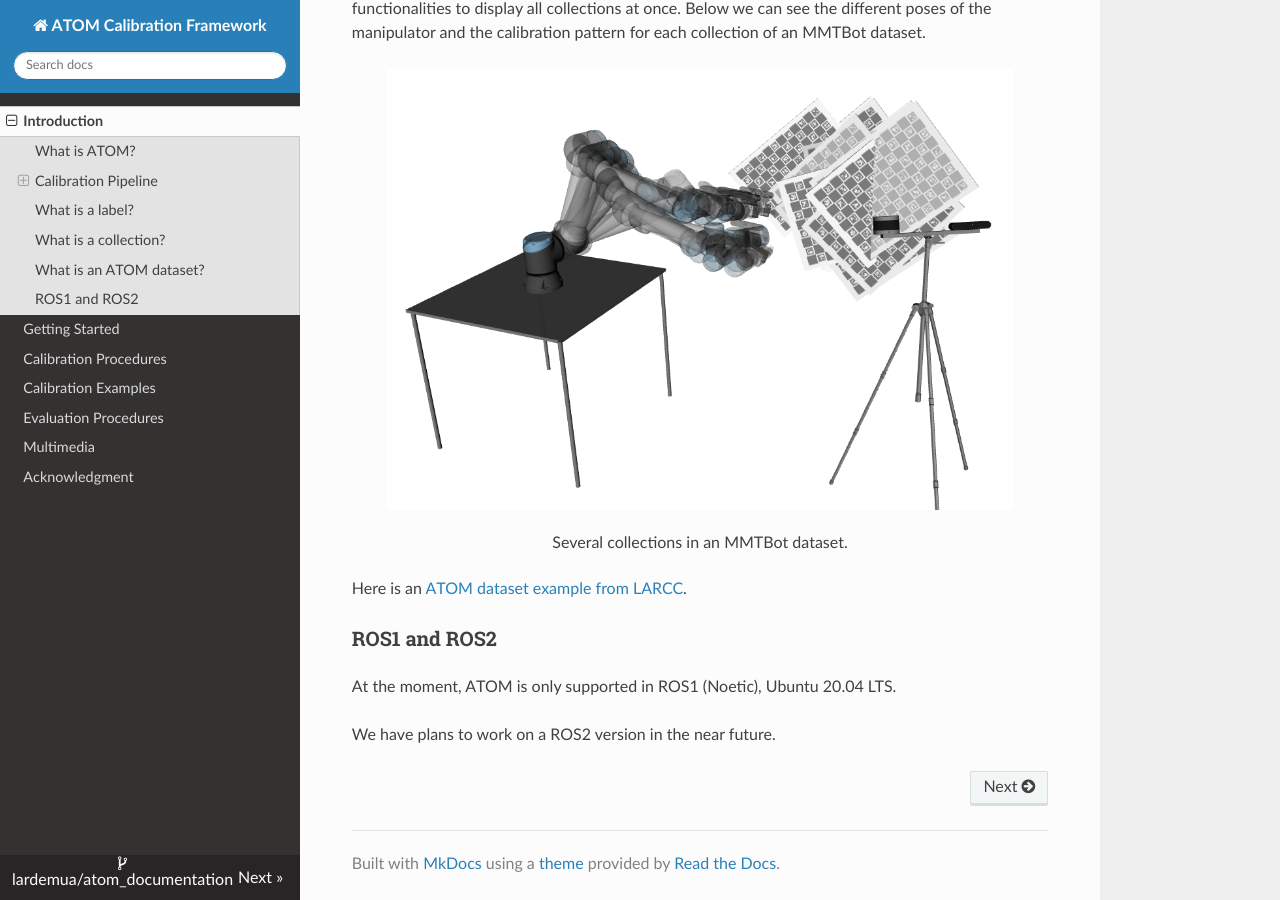
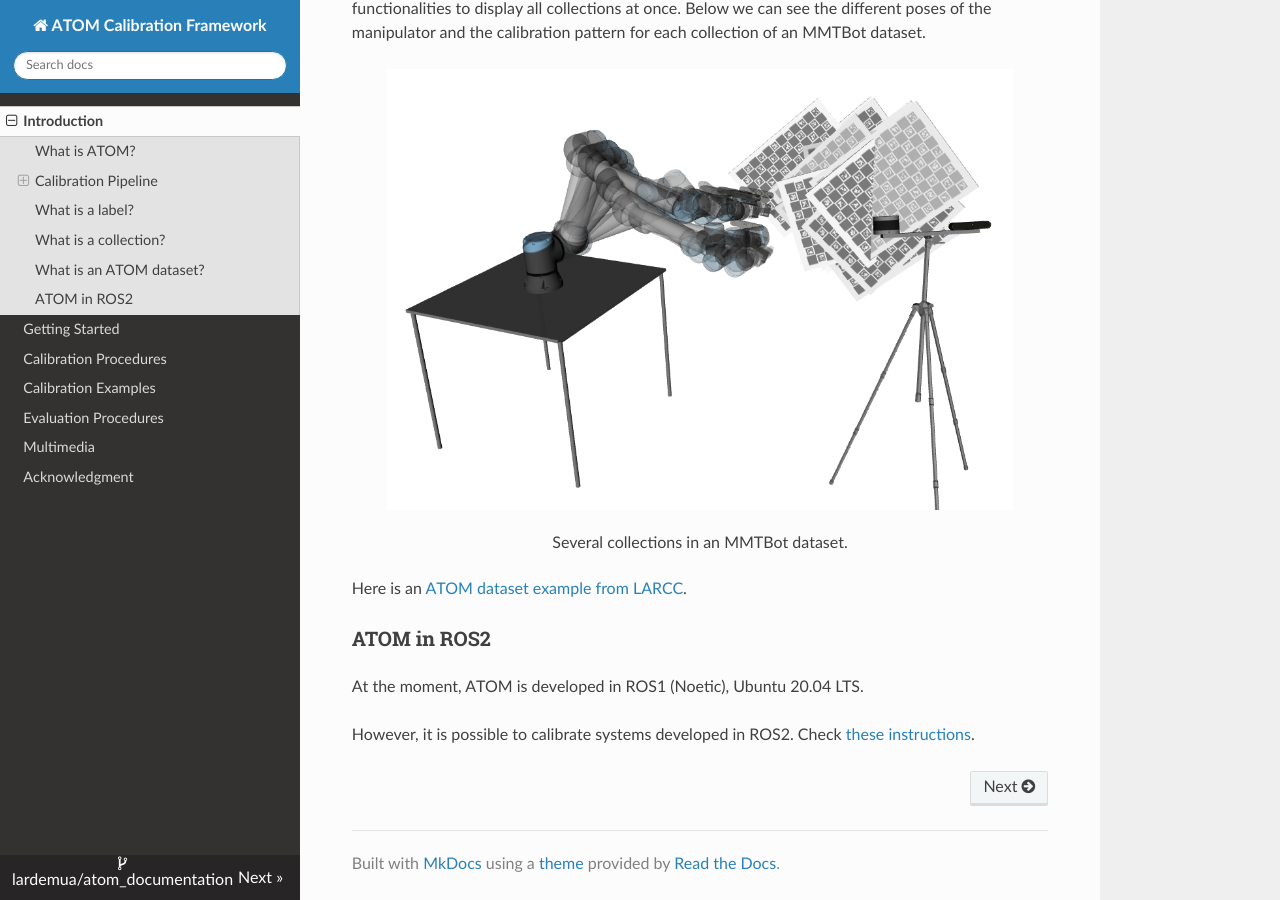
Before and after one commit to lardemua/atom_documentation, an MkDocs documentation site: the page built from docs/index.md, in a window 1280 px wide and 900 px high, scrolled down 7713 px. Built offline with MkDocs 1.6.1, drawn with Linux system fonts in a browser that asks for light colours; nearby versions of some CDN libraries; some of the changed text lies outside the part shown.

Commit message:
Setting up page atom_in_ros2

```diff
--- a/docs/index.md
+++ b/docs/index.md
@@ -19,7 +19,7 @@
   - [What is a label?](#what-is-a-label)
   - [What is a collection?](#what-is-a-collection)
   - [What is an ATOM dataset?](#what-is-an-atom-dataset)
-  - [ROS1 and ROS2](#ros1-and-ros2)
+  - [ATOM in ROS2](#atom-in-ros2)
 
 ### What is ATOM?
 
@@ -209,8 +209,9 @@ ATOM then provides visualization functionalities to display all collections at o
 
 Here is an [ATOM dataset example from LARCC](https://jsoneditoronline.org/#left=cloud.d9efaa274cb44579ad73553dea513ed8).
 
-### ROS1 and ROS2
+### ATOM in ROS2
 
-At the moment, ATOM is only supported in ROS1 (Noetic), Ubuntu 20.04 LTS.
+At the moment, ATOM is developed in ROS1 (Noetic), Ubuntu 20.04 LTS.
 
-We have plans to work on a ROS2 version in the near future.
+However, it is possible to calibrate systems developed in ROS2.
+Check [these instructions](atom_in_ros2.md).
```
Also changed, not shown: docs/atom_in_ros2.md (added, +21 -0 lines).
